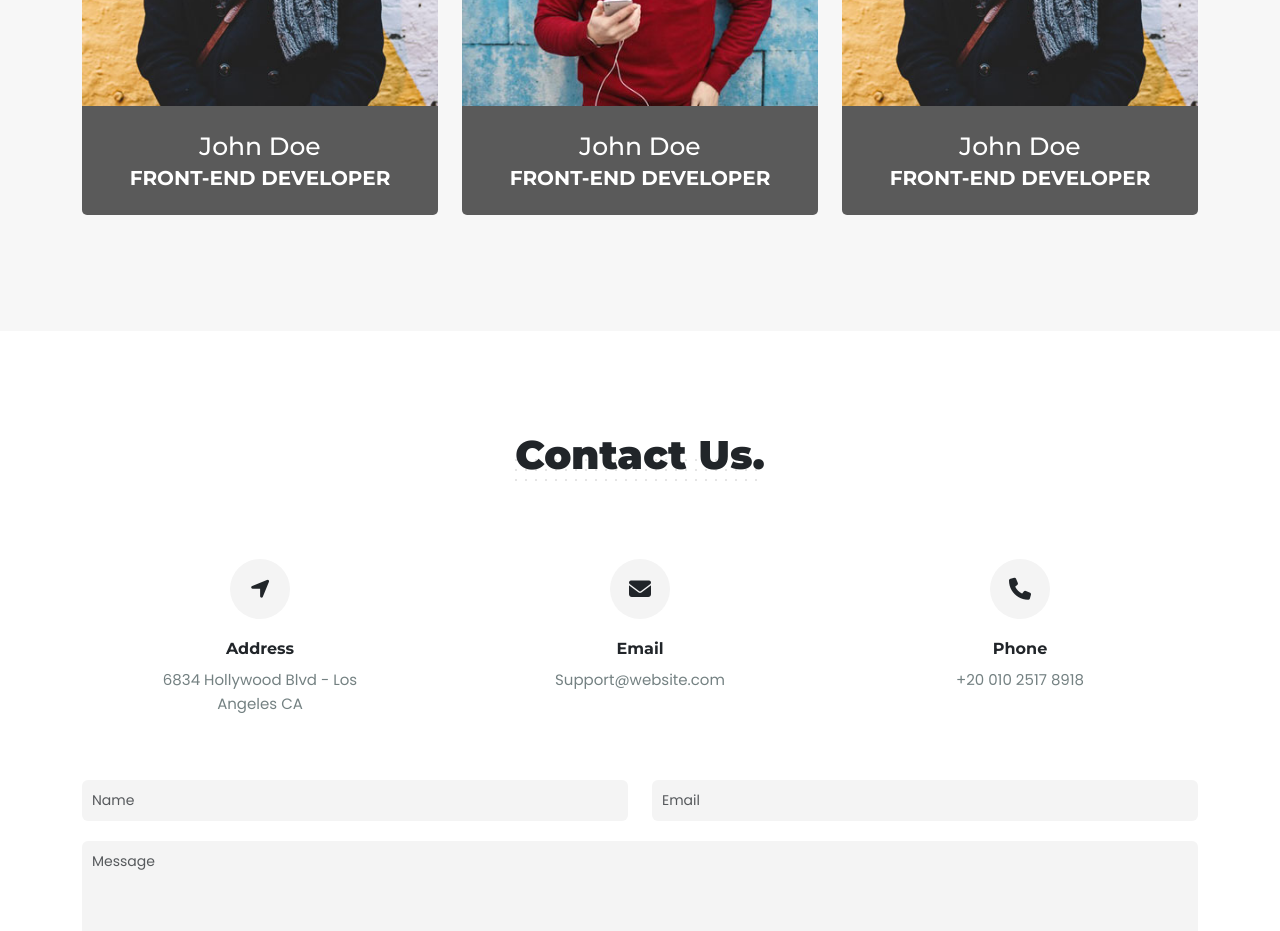
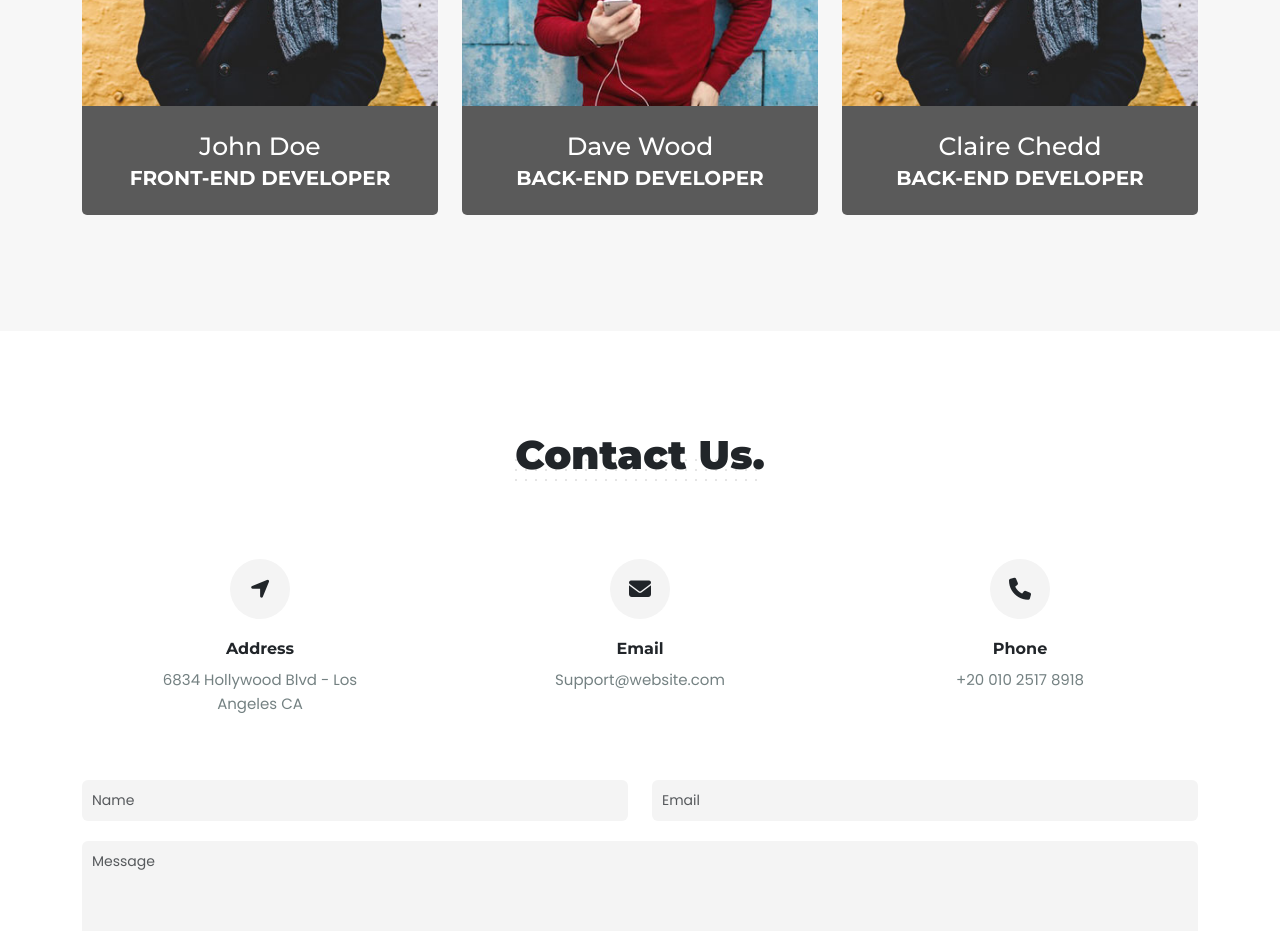
Before and after one commit to eman289/Daniels, a plain HTML site: page index.html in a window 1280 px wide. Shown: the part 4980-5911 px from the top of the page. Drawn offline with Linux system fonts and the light colour scheme.

Commit message:
second commit

```diff
--- a/index.html
+++ b/index.html
@@ -3,7 +3,10 @@
   <head>
     <meta charset="UTF-8" />
     <meta name="viewport" content="width=device-width, initial-scale=1.0" />
-    <meta name="description" content="Daniels is a responsive creative template">
+    <meta
+      name="description"
+      content="Daniels is a responsive creative template"
+    />
     <link rel="shortcut icon" href="./images/favicon.ico" type="image/x-icon" />
     <title>Daniels</title>
     <!--=== google fonts ===-->
@@ -76,7 +79,7 @@
       <div class="container text-center text-white">
         <div class="caption">
           <h5>Hello</h5>
-          <h1 class="type text-capitalize">i am </h1>
+          <h1 class="type text-capitalize">i am</h1>
         </div>
         <div class="social">
           <ul
@@ -911,8 +914,8 @@
                 </div>
               </div>
               <div class="card-body text-center">
-                <h4>John Doe</h4>
-                <h5 class="fw-bold m-0">FRONT-END DEVELOPER</h5>
+                <h4>Dave Wood</h4>
+                <h5 class="fw-bold m-0">BACK-END DEVELOPER</h5>
               </div>
             </div>
           </div>
@@ -952,8 +955,8 @@
                 </div>
               </div>
               <div class="card-body text-center">
-                <h4>John Doe</h4>
-                <h5 class="fw-bold m-0">FRONT-END DEVELOPER</h5>
+                <h4>Claire Chedd</h4>
+                <h5 class="fw-bold m-0">BACK-END DEVELOPER</h5>
               </div>
             </div>
           </div>
```
